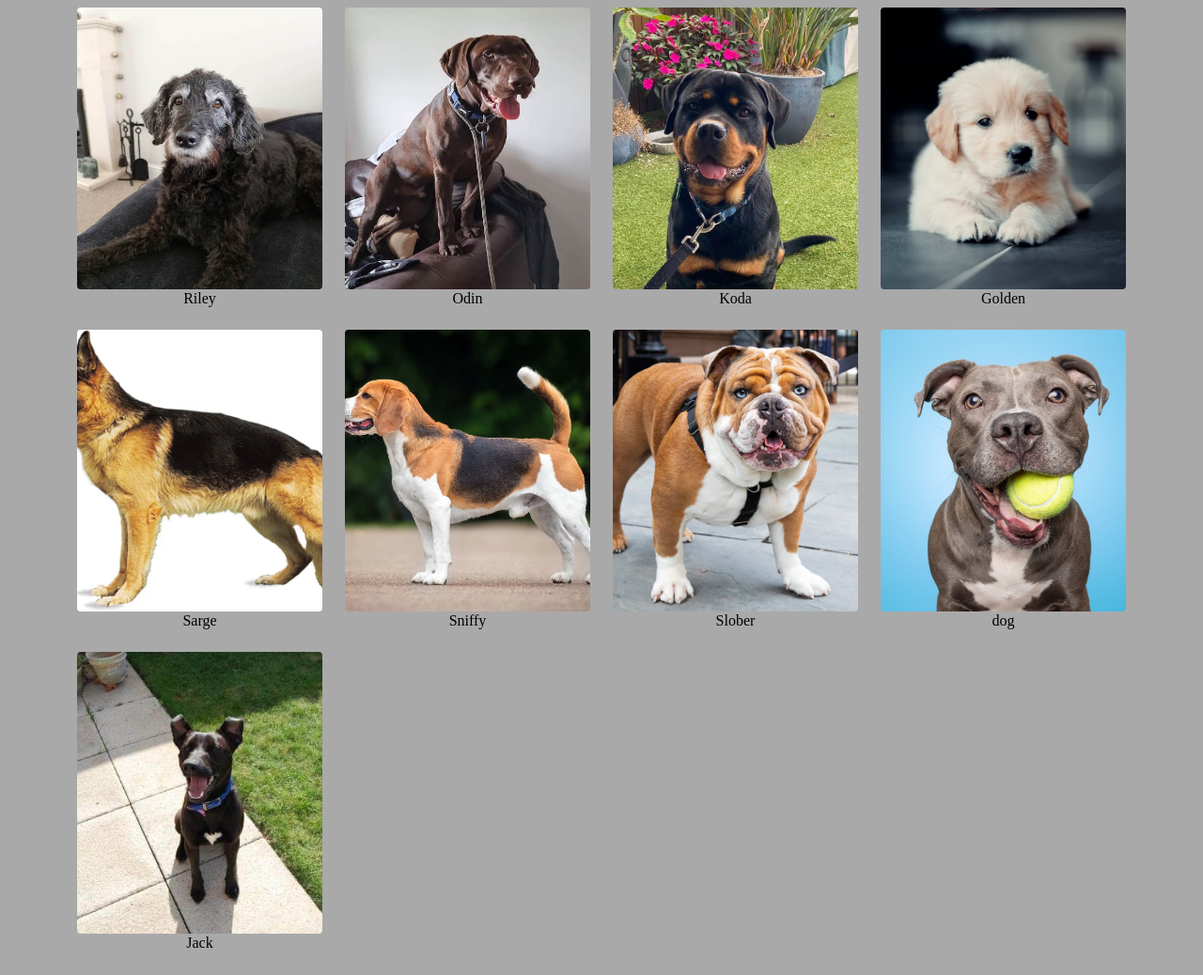
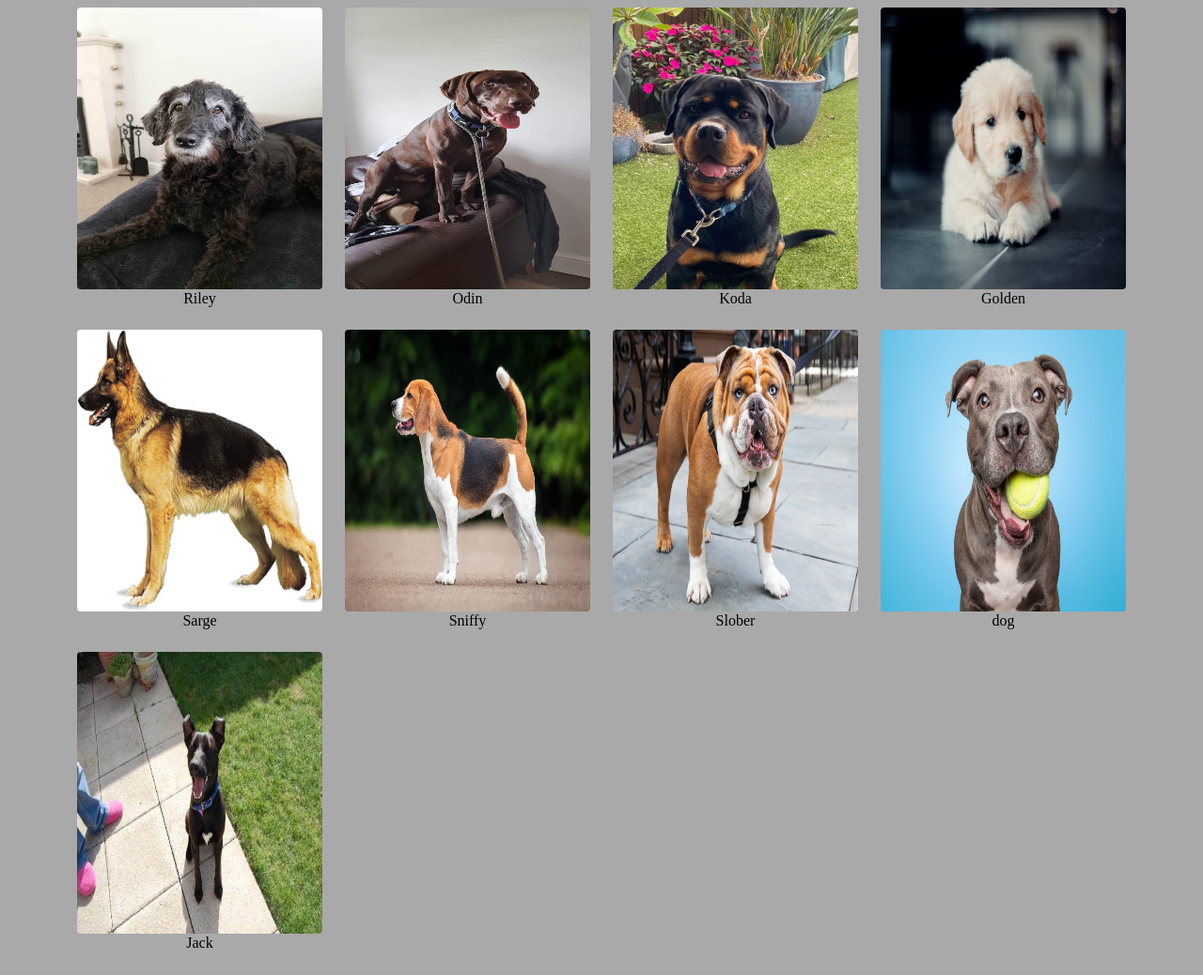
Before and after one commit to djdouglas01/Django-Project, a Django app: page / in a window 1280 px wide. Shown: the part 118-1156 px from the top of the page at 94% size. Run offline with Django 4.2, Linux system fonts and the light colour scheme; data comes from the database, SQL or seed files in the repository; parts of the project's set-up code (start-up, migrations or seed data) failed here and were passed over; some web fonts are replaced.

Commit message:
Change to styling

```diff
--- a/static/styles.css
+++ b/static/styles.css
@@ -50,7 +50,6 @@ button:hover {
 #photos {
     width: 400px;
     height: 300px;
-    object-fit: cover;
 }
 
 footer {
```
